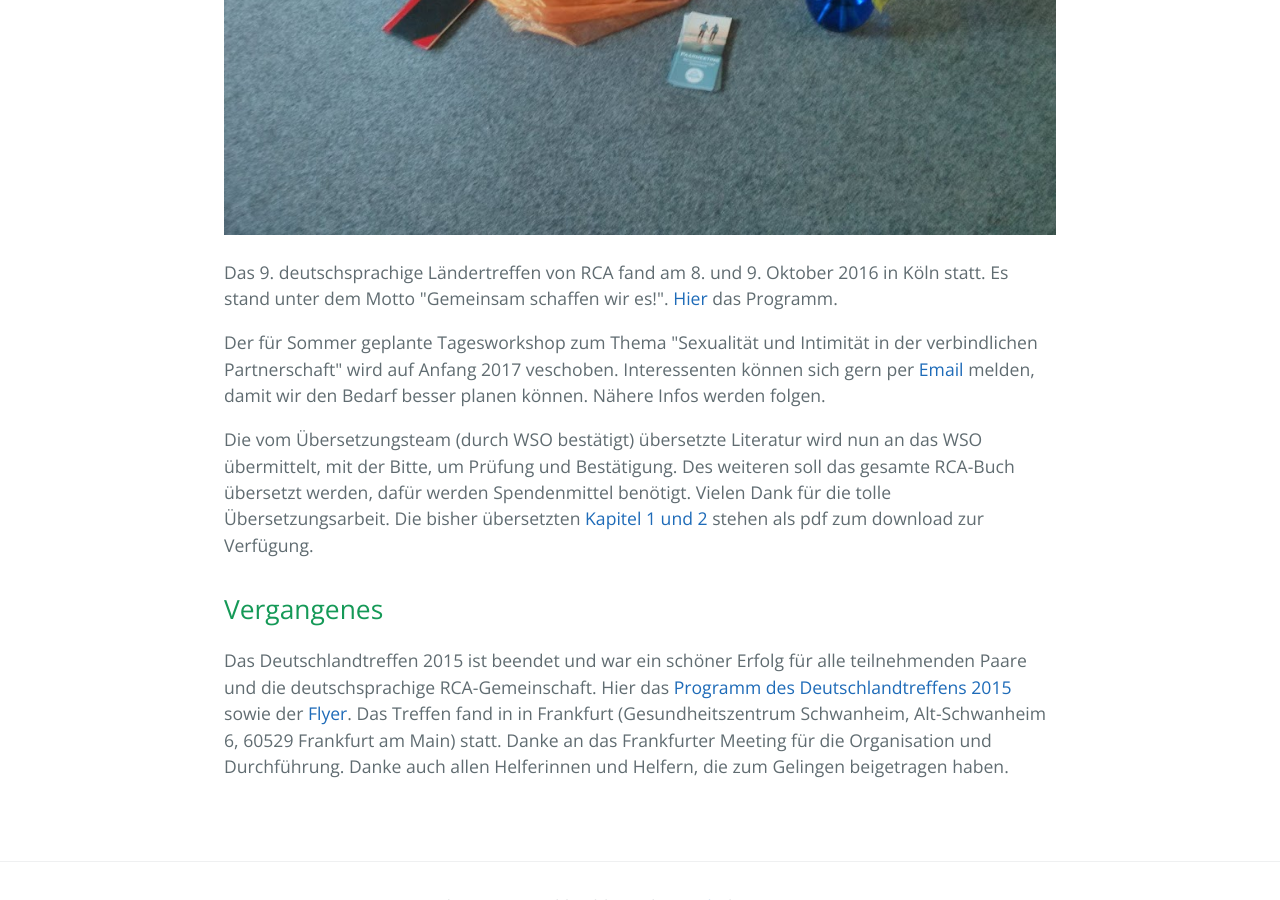
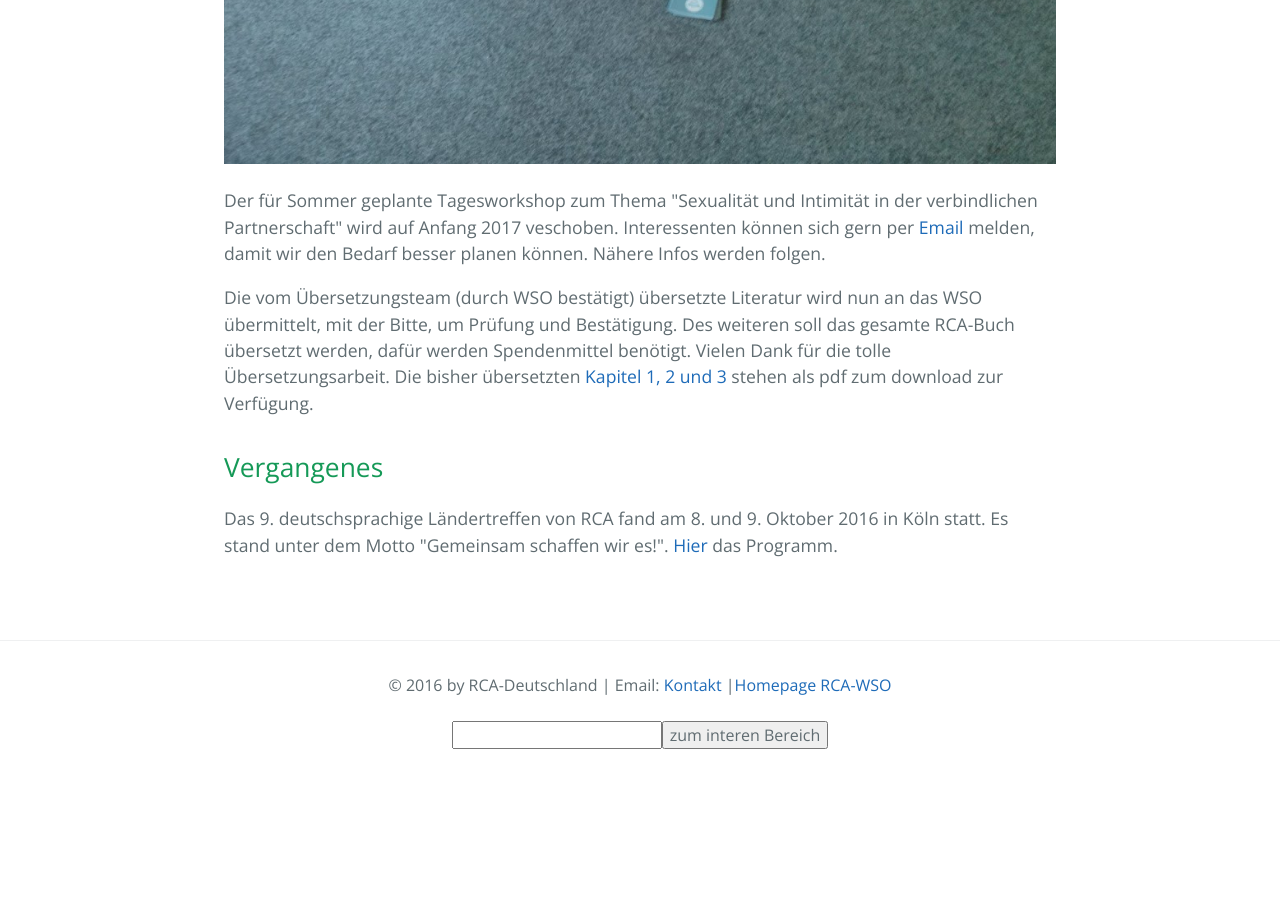
Before and after one commit to rcadeutschland/rcadeutschland.github.io, a Jekyll site: the page built from index.html, in a window 1280 px wide and 900 px high, scrolled down 1141 px. Built offline with Jekyll 4.4.1, drawn with Linux system fonts in a browser that asks for light colours; nearby versions of some CDN libraries; after the commit the page ends 1890 px from its top, so only the background shows below that; some of the changed text lies outside the part shown.

Commit message:
Update index.html

```diff
--- a/index.html
+++ b/index.html
@@ -12,10 +12,7 @@
 <p>Um eine Einladung zum Meeting zugeschickt zu bekommmen, meldet Euch bitte zur
  Teilnahme <a href="mailto:kontakt@recovering-couples.de?subject=[Anmeldung zum RCA-Online-Meeting]">hier</a> an.</p>
 
-<h2>Herzlich Willkommen in Köln zum 9. DLT von RCA</h2>
 <p><img src="images/rcamitte2016.jpg"></p>
-<p>Das 9. deutschsprachige Ländertreffen von RCA fand am 8. und 9. Oktober 2016 in Köln statt.
-Es stand unter dem Motto "Gemeinsam schaffen wir es!". <a href="files/RCATreffen2016.pdf">Hier</a> das Programm.</p>
 
 <p>Der für Sommer geplante Tagesworkshop zum Thema "Sexualität und Intimität in der verbindlichen Partnerschaft"
 wird auf Anfang 2017 veschoben. Interessenten können sich gern per <a href="mailto:kontakt@recovering-coules.de?subject=[Workshop Sex und Intimitaet RCA]">Email</a> melden, damit wir den Bedarf besser planen können.
@@ -24,15 +21,10 @@
 <p>Die vom Übersetzungsteam (durch WSO bestätigt) übersetzte Literatur wird nun an das WSO übermittelt, mit der Bitte,
 um Prüfung und Bestätigung. Des weiteren soll das gesamte RCA-Buch übersetzt werden, dafür werden Spendenmittel benötigt.
 
-Vielen Dank für die tolle Übersetzungsarbeit. Die bisher übersetzten <a href="/Literatur">Kapitel 1 und 2</a> stehen als pdf
+Vielen Dank für die tolle Übersetzungsarbeit. Die bisher übersetzten <a href="/Literatur">Kapitel 1, 2 und 3</a> stehen als pdf
 zum download zur Verfügung.</p>
 
 <h2>Vergangenes</h2>
 
-<p>Das Deutschlandtreffen 2015 ist beendet und war ein schöner Erfolg für alle teilnehmenden Paare
-und die deutschsprachige RCA-Gemeinschaft. Hier das
-<a href="/Programm2015">Programm des Deutschlandtreffens 2015</a> sowie der
-<a href="files/rca_flyer_2015.pdf">Flyer</a>. Das Treffen fand in in Frankfurt (Gesundheitszentrum Schwanheim,
-Alt-Schwanheim 6, 60529 Frankfurt am Main) statt. Danke an das Frankfurter Meeting für die Organisation und Durchführung. Danke
-auch allen Helferinnen und Helfern, die zum Gelingen beigetragen haben.
-</p>
+<p>Das 9. deutschsprachige Ländertreffen von RCA fand am 8. und 9. Oktober 2016 in Köln statt.
+Es stand unter dem Motto "Gemeinsam schaffen wir es!". <a href="files/RCATreffen2016.pdf">Hier</a> das Programm.</p>
```
